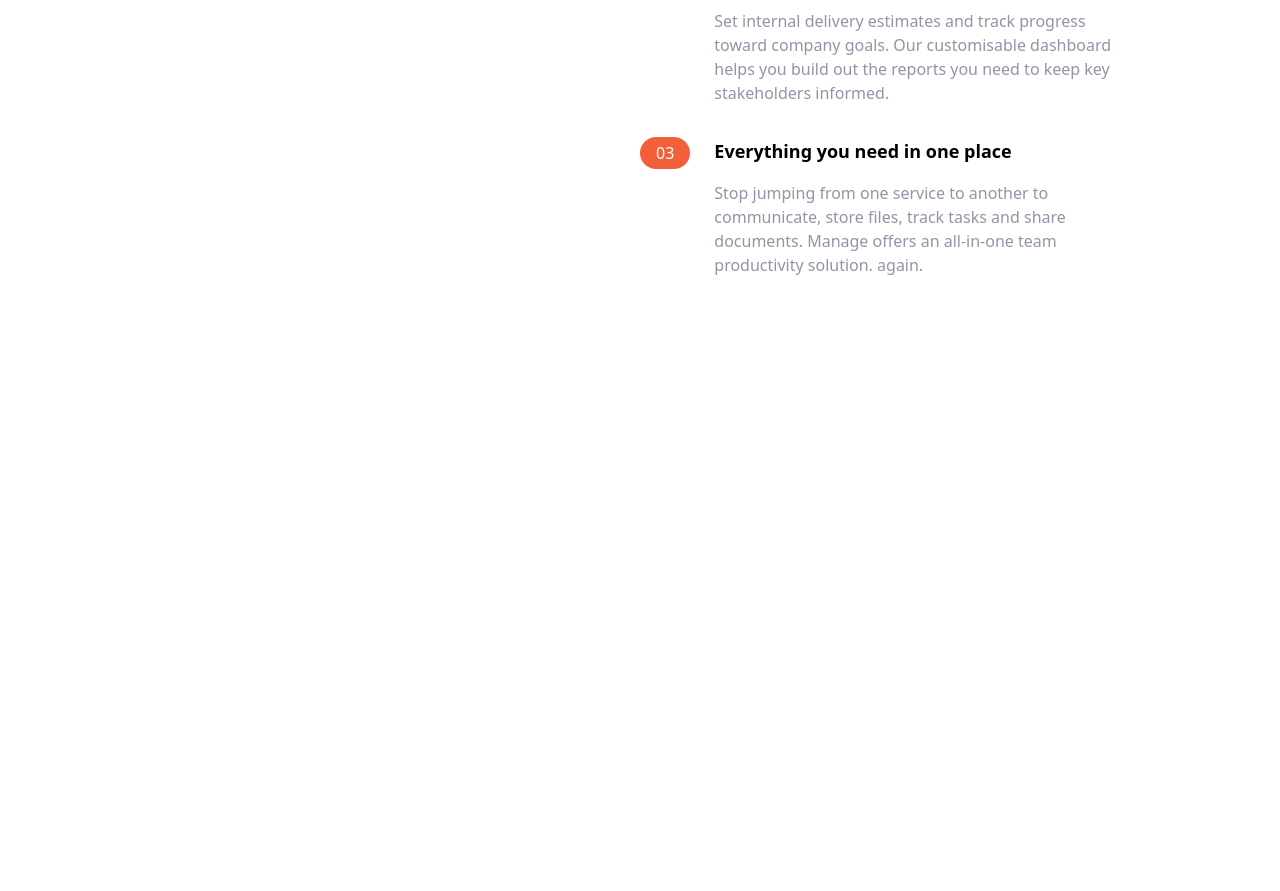
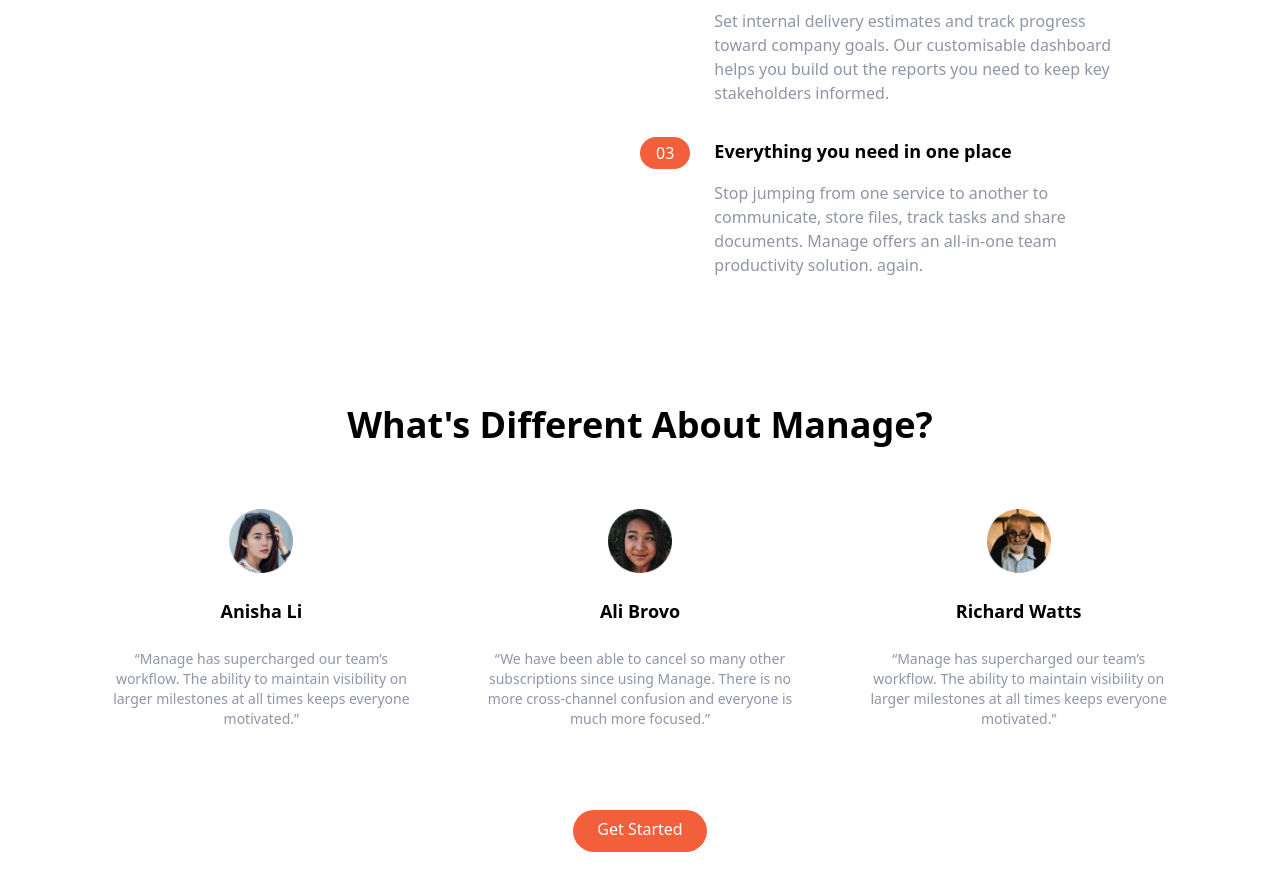
Before and after one commit to thephotogenicbug/Tailwind-Crash-Course, a website: page index.html in a window 1280 px wide. Shown: the part 863-1754 px from the top of the page. Before the commit the page ends 1140 px from the top, so only its background shows below. Drawn offline with Linux system fonts and the light colour scheme.

Commit message:
Finish TestimonialSection Design

```diff
--- a/index.html
+++ b/index.html
@@ -129,17 +129,17 @@
                   02
                 </div>
                 <h3 class="text-base font-bold md:mb-4 md:hidden">
-                   Advanced built-in reports
+                  Advanced built-in reports
                 </h3>
               </div>
             </div>
             <!-- Text on Lg -->
             <div>
               <h3 class="hidden mb-4 text-lg font-bold md:block">
-                 Advanced built-in reports
+                Advanced built-in reports
               </h3>
               <div class="p text-darkGrayishBlue">
-               Set internal delivery estimates and track progress toward
+                Set internal delivery estimates and track progress toward
                 company goals. Our customisable dashboard helps you build out
                 the reports you need to keep key stakeholders informed.
               </div>
@@ -158,25 +158,83 @@
                   03
                 </div>
                 <h3 class="text-base font-bold md:mb-4 md:hidden">
-                   Everything you need in one place
+                  Everything you need in one place
                 </h3>
               </div>
             </div>
             <!-- Text on Lg -->
             <div>
               <h3 class="hidden mb-4 text-lg font-bold md:block">
-                 Everything you need in one place
+                Everything you need in one place
               </h3>
               <div class="p text-darkGrayishBlue">
                 Stop jumping from one service to another to communicate, store
                 files, track tasks and share documents. Manage offers an
-                all-in-one team productivity solution.
-                again.
+                all-in-one team productivity solution. again.
               </div>
             </div>
           </div>
         </div>
       </div>
     </section>
+
+    <!-- Testimonials -->
+
+    <section id="testimonials">
+      <!-- Container to heading and testimonial block -->
+      <div class="max-w-6xl px-5 mx-auto mt-32 text-center">
+        <!-- Heading -->
+        <h2 class="text-4xl font-bold text-center">
+          What's Different About Manage?
+        </h2>
+        <!-- Testimonials container -->
+        <div class="flex flex-col mt-24 md:flex-row md:space-x-6">
+          <!-- Testimonial 1 -->
+          <div
+            class="flex flex-col items-center p-6 space-y-6 rounded-lg bg-verLightGray md:w-1/3"
+          >
+            <img src="img/avatar-anisha.png" class="w-16 -mt-14" alt="" />
+            <h5 class="text-lg font-bold">Anisha Li</h5>
+            <p class="text-sm text-darkGrayishBlue">
+              “Manage has supercharged our team’s workflow. The ability to
+              maintain visibility on larger milestones at all times keeps
+              everyone motivated.”
+            </p>
+          </div>
+          <!-- Testimonial 2 -->
+          <div
+            class="hidden flex-col items-center p-6 space-y-6 rounded-lg bg-verLightGray md:w-1/3 md:flex"
+          >
+            <img src="img/avatar-ali.png" class="w-16 -mt-14" alt="" />
+            <h5 class="text-lg font-bold">Ali Brovo</h5>
+            <p class="text-sm text-darkGrayishBlue">
+              “We have been able to cancel so many other subscriptions since
+              using Manage. There is no more cross-channel confusion and
+              everyone is much more focused.”
+            </p>
+          </div>
+          <!-- Testimonial 3 -->
+          <div
+            class="hidden flex-col items-center p-6 space-y-6 rounded-lg bg-verLightGray md:w-1/3 md:flex"
+          >
+            <img src="img/avatar-richard.png" class="w-16 -mt-14" alt="" />
+            <h5 class="text-lg font-bold">Richard Watts</h5>
+            <p class="text-sm text-darkGrayishBlue">
+              “Manage has supercharged our team’s workflow. The ability to
+              maintain visibility on larger milestones at all times keeps
+              everyone motivated.”
+            </p>
+          </div>
+        </div>
+        <!-- Button -->
+        <div class="my-16">
+          <a
+            href="#"
+            class="p-3 px-6 pt-2 text-white bg-brightRed rounded-full baseline hover:bg-brightRedLight"
+            >Get Started</a
+          >
+        </div>
+      </div>
+    </section>
   </body>
 </html>
```
Also changed, not shown: css/main.css.
